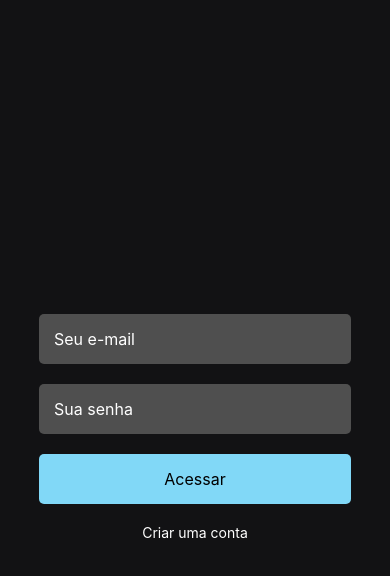
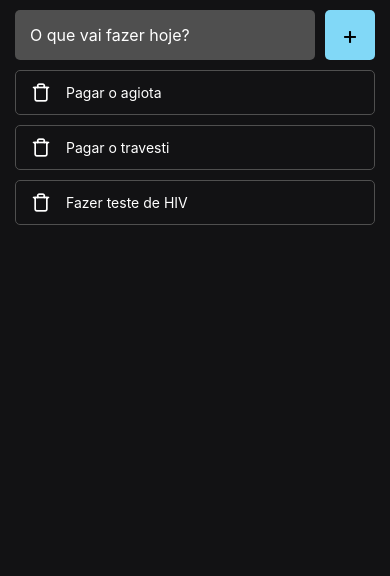
Before and after one commit to rodrigo-dias-silva/aplicativo_de_tarefas_simples, a React Native app: screen / in a window 390 px wide. Shown: the top 576 px of the page. Built offline with nearby package versions, Linux system fonts and the light colour scheme.

Commit message:
atualizaçao do projeto, pré funcionalidades dos itens no FlatList e criaçao de uma tabela temporaria

```diff
--- a/App.js
+++ b/App.js
@@ -1,20 +1,60 @@
-import { StatusBar } from 'expo-status-bar';
 import { useState } from 'react';
-import { SafeAreaView, StyleSheet, Text, View } from 'react-native';
+import { FlatList, SafeAreaView, StyleSheet, Text, TextInput, TouchableOpacity, View } from 'react-native';
 
 import Login from './src/components/Login';
+import TaskList from './src/components/TaskList';
+
+let tasks = [
+  { key: '1', task: 'Pagar o agiota' },
+  { key: '2', task: 'Pagar o travesti' },
+  { key: '3', task: 'Fazer teste de HIV' }
+]
 
 export default function App() {
   const [user, setUser] = useState(null)
 
-  if (!user) {
-    return <Login changeStatus={(user) => setUser(user)} />
+  const [newTask, setNewTask] = useState('')
+
+  function handleDelete(key) {
+    console.log(key);
   }
+
+  function handleEdit(data) {
+    console.log(data);
+  }
+
+  // if (!user) {
+  //   return <Login changeStatus={(user) => setUser(user)} />
+  // }
 
   return (
     <SafeAreaView style={styles.container}>
-      <StatusBar style="inverted" />
-      <Text>Dentro da tela de tarefas</Text>
+      <View style={styles.subContainer}>
+        <View style={styles.containerInput}>
+          <TextInput
+            style={styles.input}
+            placeholder="O que vai fazer hoje?"
+            value={newTask}
+            onChangeText={(text) => setNewTask(text)}
+            placeholderTextColor="#fff"
+          />
+          <TouchableOpacity style={styles.btnAdd}>
+            <Text style={{ fontSize: 25 }}>+</Text>
+          </TouchableOpacity>
+        </View>
+
+        <FlatList
+          data={tasks}
+          keyExtractor={item => item.key}
+          renderItem={({ item }) => (
+            <TaskList
+              data={item}
+              deleteItem={handleDelete}
+              editItem={handleEdit}
+            />
+          )}
+        />
+      </View>
     </SafeAreaView>
   );
 }
@@ -22,9 +62,33 @@ export default function App() {
 const styles = StyleSheet.create({
   container: {
     flex: 1,
-    paddingHorizontal: 10,
-    backgroundColor: '#fff',
+    backgroundColor: '#121214',
+    // alignItems: 'center',
+  },
+  subContainer: {
+    marginHorizontal: 15
+  },
+  containerInput: {
+    flexDirection: 'row',
     alignItems: 'center',
-    justifyContent: 'center',
+  },
+  input: {
+    flex: 1,
+    color: '#fff',
+    backgroundColor: '#4f4f4f',
+    marginVertical: 10,
+    padding: 15,
+    height: 50,
+    borderRadius: 5,
+    fontSize: 16
+  },
+  btnAdd: {
+    height: 50,
+    width: 50,
+    alignItems: 'center',
+    backgroundColor: '#81d8f7',
+    borderRadius: 5,
+    marginLeft: 10,
+    justifyContent: 'center'
   },
 });
```
